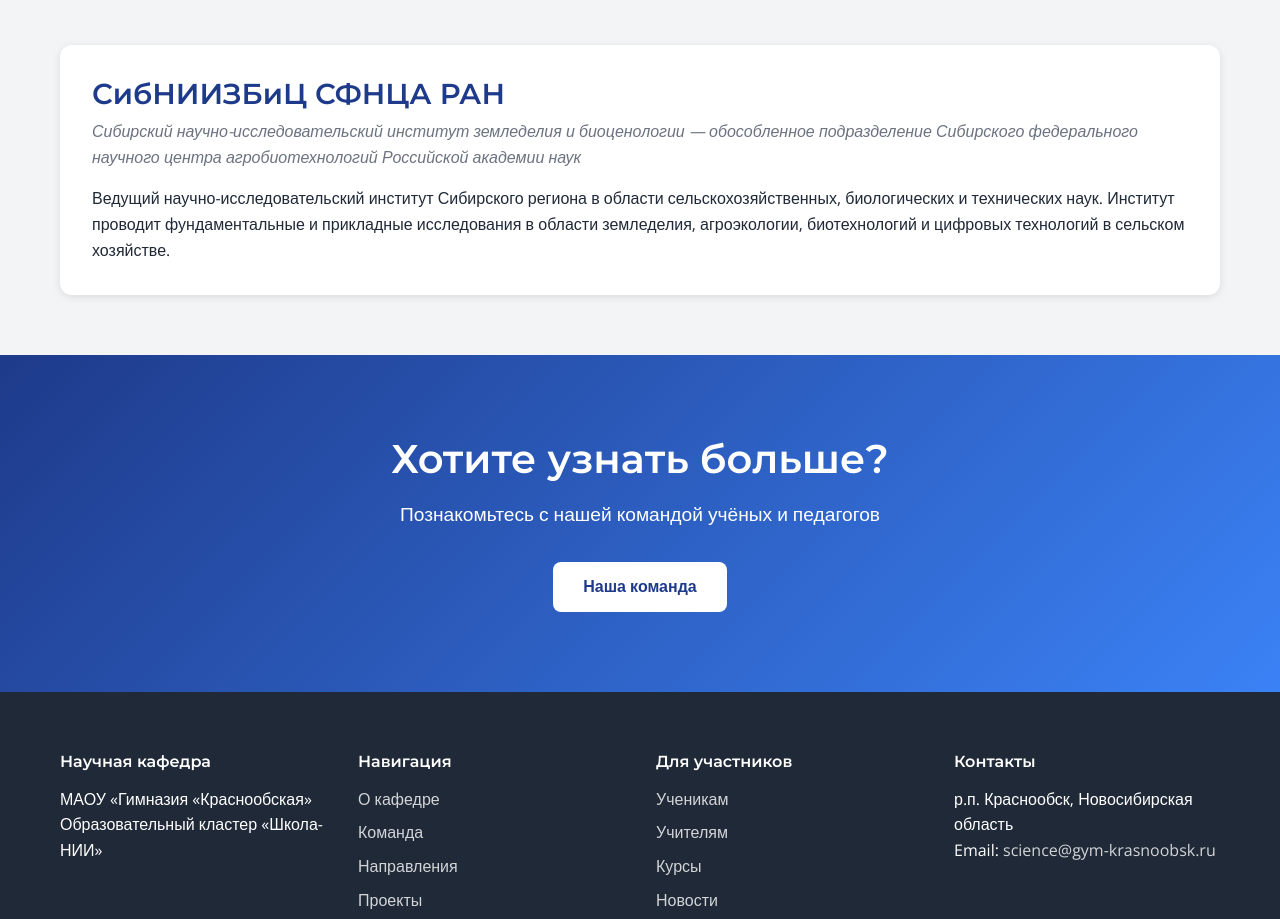
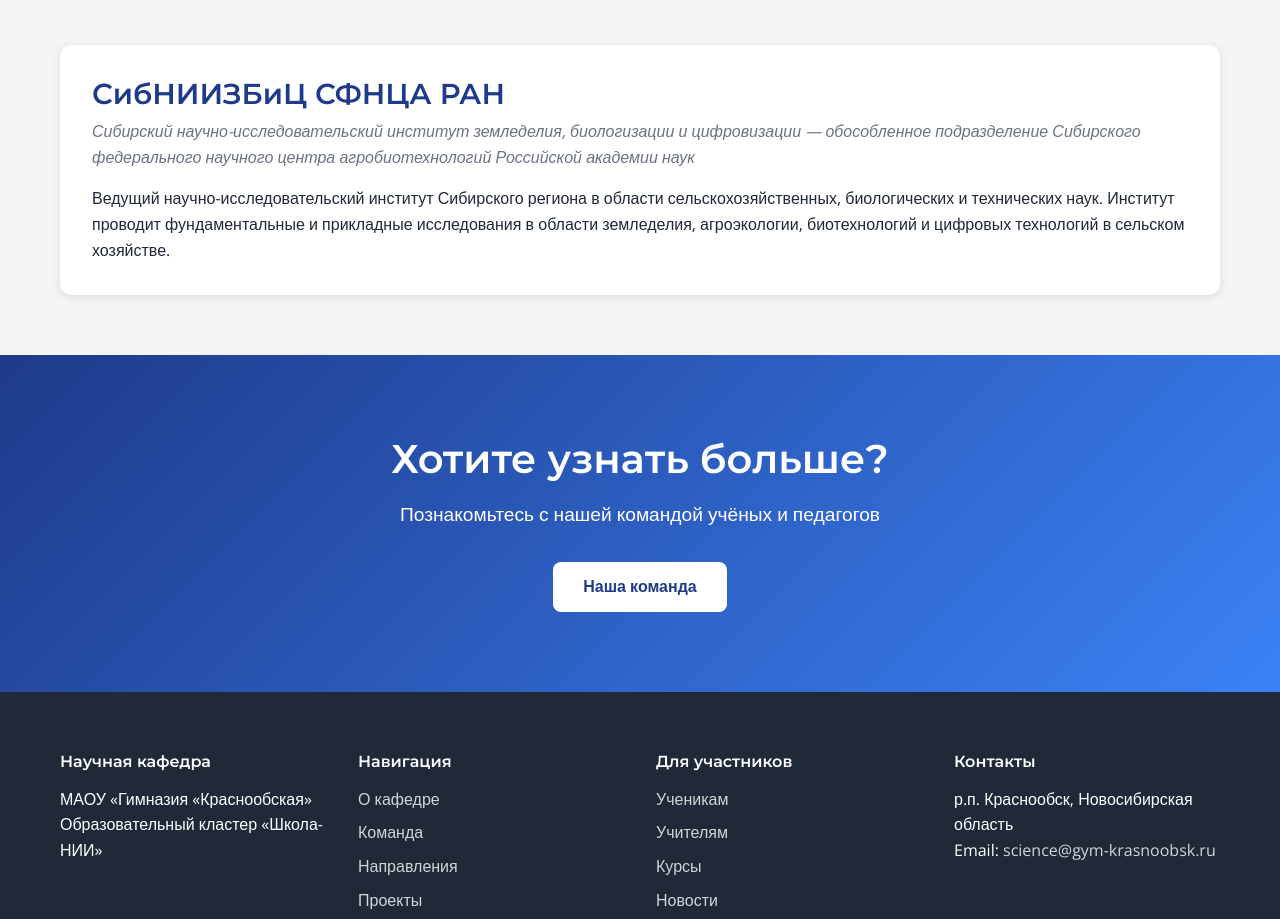
Before and after one commit to dimafedorov9/academic_research_center_website, a plain HTML site: page about.html in a window 1280 px wide. Shown: the part 4493-5412 px from the top of the page. Drawn offline with nearby package versions, Linux system fonts and the light colour scheme.

Commit message:
Add files via upload

```diff
--- a/about.html
+++ b/about.html
@@ -196,7 +196,7 @@
             <h2 class="section-title">Партнёры проекта</h2>
             <div class="partner-card">
                 <h3>СибНИИЗБиЦ СФНЦА РАН</h3>
-                <p class="partner-full-name">Сибирский научно-исследовательский институт земледелия и биоценологии — обособленное подразделение Сибирского федерального научного центра агробиотехнологий Российской академии наук</p>
+                <p class="partner-full-name">Сибирский научно-исследовательский институт земледелия, биологизации и цифровизации — обособленное подразделение Сибирского федерального научного центра агробиотехнологий Российской академии наук</p>
                 <p>Ведущий научно-исследовательский институт Сибирского региона в области сельскохозяйственных, биологических и технических наук. Институт проводит фундаментальные и прикладные исследования в области земледелия, агроэкологии, биотехнологий и цифровых технологий в сельском хозяйстве.</p>
             </div>
         </div>
```
